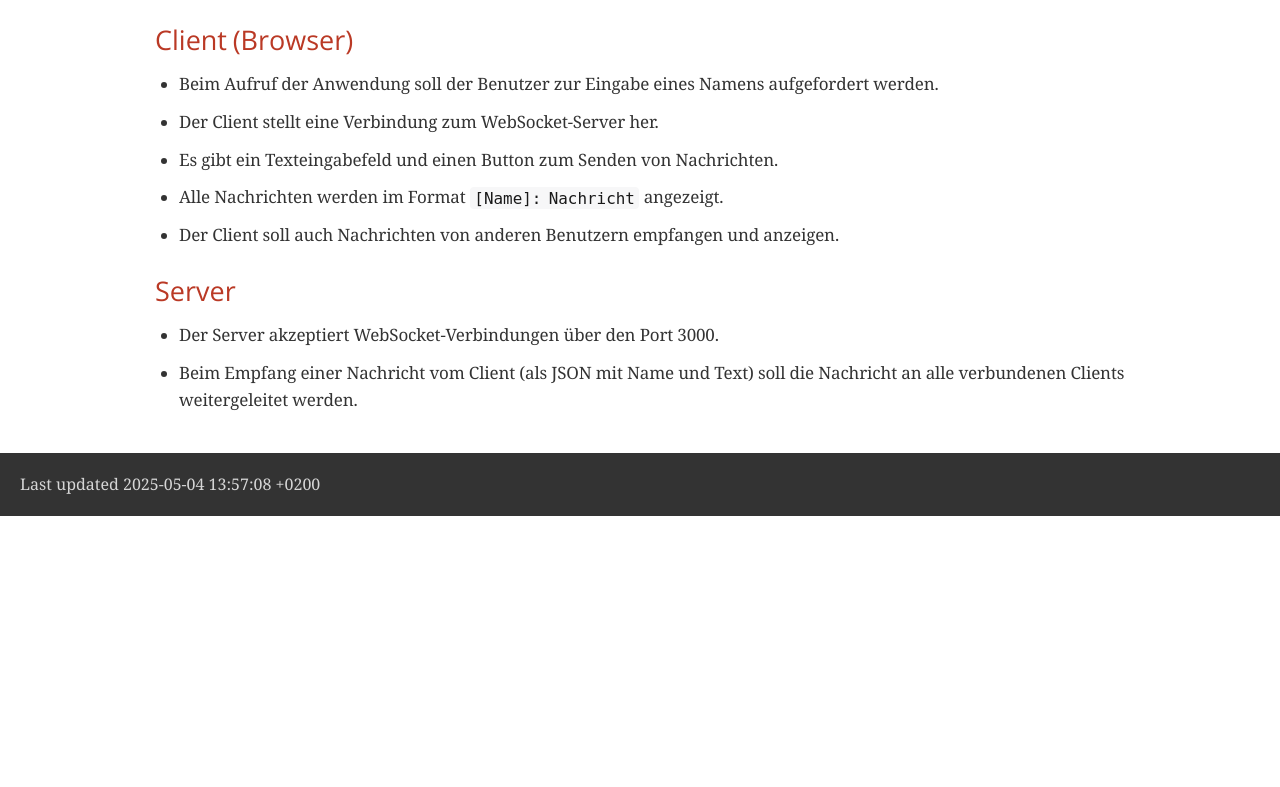
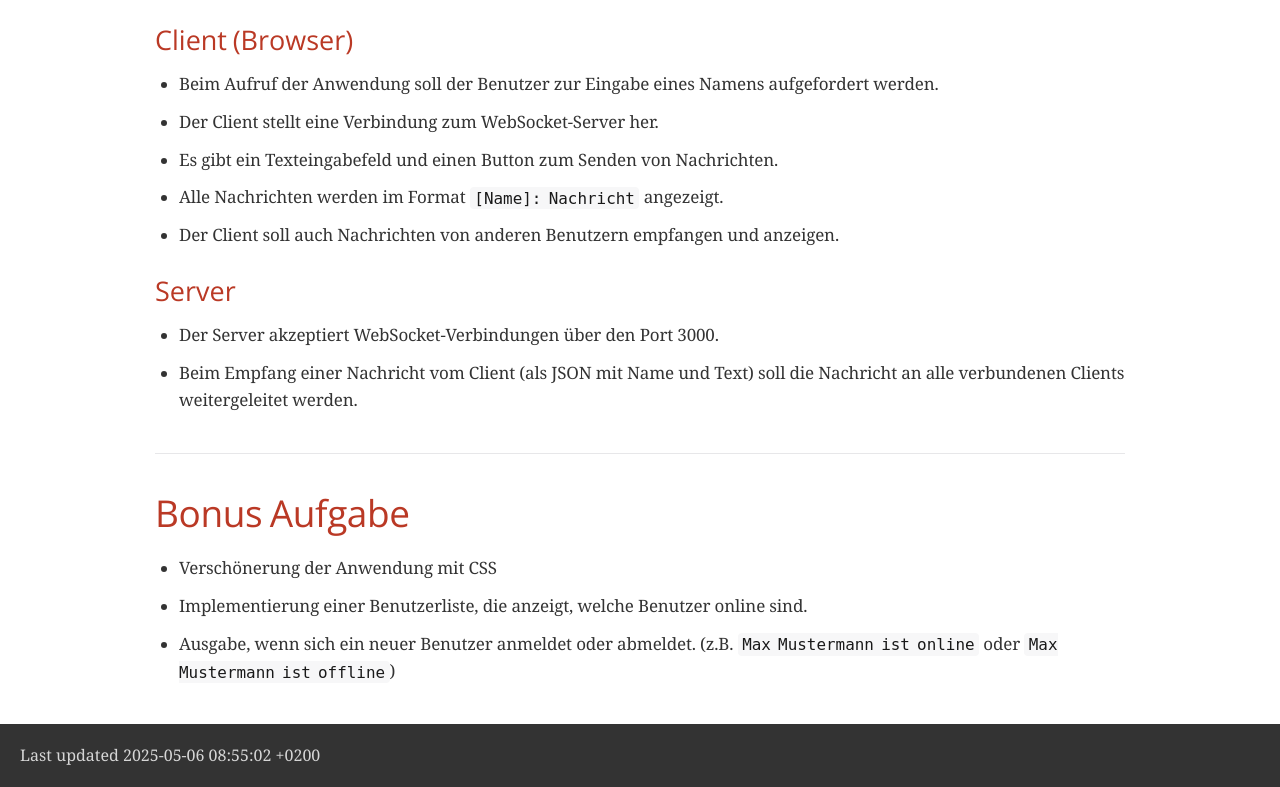
Before and after one commit to FeichtingerLeona/wmc-presentation-websockets, a plain HTML site: page asciidocs/indication-example-project.html in a window 1280 px wide. Shown: the part 560-1347 px from the top of the page. Before the commit the page ends 1076 px from the top, so only its background shows below. Drawn offline with nearby package versions, Linux system fonts and the light colour scheme; a web font is replaced by a local one.

Commit message:
bonus aufgaben bei der Anleitung hinzugefügt

```diff
--- a/asciidocs/indication-example-project.html
+++ b/asciidocs/indication-example-project.html
@@ -616,10 +616,28 @@ body.book #toc,body.book #preamble,body.book h1.sect0,body.book .sect1>h2{page-b
 </div>
 </div>
 </div>
+<div class="sect1">
+<h2 id="_bonus_aufgabe">Bonus Aufgabe</h2>
+<div class="sectionbody">
+<div class="ulist">
+<ul>
+<li>
+<p>Verschönerung der Anwendung mit CSS</p>
+</li>
+<li>
+<p>Implementierung einer Benutzerliste, die anzeigt, welche Benutzer online sind.</p>
+</li>
+<li>
+<p>Ausgabe, wenn sich ein neuer Benutzer anmeldet oder abmeldet. (z.B. <code>Max Mustermann ist online</code> oder <code>Max Mustermann ist offline</code>)</p>
+</li>
+</ul>
+</div>
+</div>
+</div>
 </div>
 <div id="footer">
 <div id="footer-text">
-Last updated 2025-05-04 13:57:08 +0200
+Last updated 2025-05-06 08:55:02 +0200
 </div>
 </div>
 <script>
```
